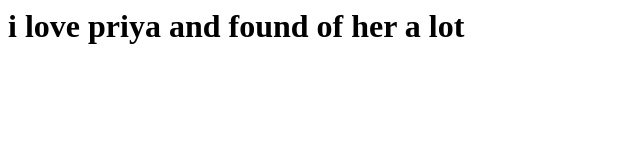
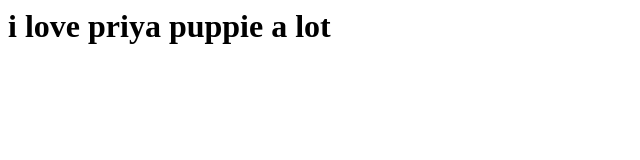
Before and after one commit to vamsipasupuleti/myproject, a plain HTML site: page index.html in a window 1280 px wide. Shown: the whole page, without its empty margins (0-640 px from the left). Drawn offline with Linux system fonts and the light colour scheme.

Commit message:
Update index.html

```diff
--- a/index.html
+++ b/index.html
@@ -1,6 +1,6 @@
 <html>
  <head><title> My APP </title><head>
   <body>
-   <h1> i love priya and found of her a lot </h1>
+   <h1> i love priya puppie a lot </h1>
   </body>
 </html>
```
